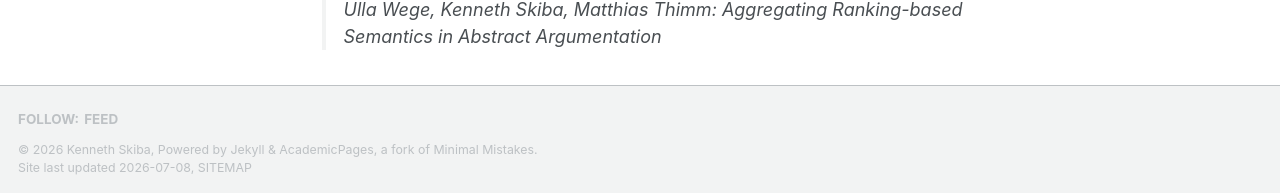
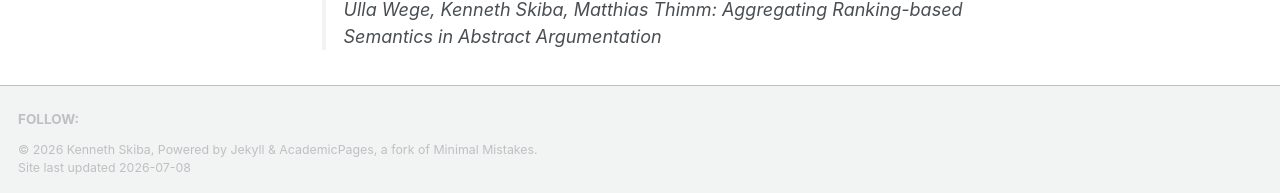
Before and after one commit to kennethskiba/kennethskiba.github.io, a Jekyll site: the page built from _pages/about.md, in a window 1280 px wide and 900 px high, scrolled down 558 px. Shown: the part 704-897 px from the top of the window. Built offline with Jekyll 4.4.1, drawn with Linux system fonts in a browser that asks for light colours; a script that is not in the unit is left out.

Commit message:
Update footer.html

```diff
--- a/_includes/footer.html
+++ b/_includes/footer.html
@@ -13,7 +13,9 @@
       <li><a href="https://bitbucket.org/{{ site.author.bitbucket }}"><i class="fab fa-bitbucket" aria-hidden="true"></i> Bitbucket</a></li>
     {% endif %}
     {% if site.atom_feed.hide != true %}
+    <!--
     <li><a href="{% if site.atom_feed.path %}{{ site.atom_feed.path }}{% else %}{{ base_path }}/feed.xml{% endif %}"><i class="fa fa-fw fa-rss-square" aria-hidden="true"></i> {{ site.data.ui-text[site.locale].feed_label | default: "Feed" }}</a></li>
+    -->
     {% endif %}
   </ul>
 </div>
@@ -21,5 +23,5 @@
 
 <div class="page__footer-copyright">
   &copy; {{ site.time | date: '%Y' }} {{ site.name | default: site.title }}, {{ site.data.ui-text[site.locale].powered_by | default: "Powered by" }} <a href="https://jekyllrb.com" rel="nofollow">Jekyll</a> &amp; <a href="https://github.com/academicpages/academicpages.github.io">AcademicPages</a>, a fork of <a href="https://mademistakes.com/work/minimal-mistakes-jekyll-theme/" rel="nofollow">Minimal Mistakes</a>.<br />
-  Site last updated {{ "now" | date: '%Y-%m-%d' }}, <a href="/sitemap/" style="text-transform: uppercase;">{{ site.data.ui-text[site.locale].site_map | default: "Sitemap" }}</a>
+  Site last updated {{ "now" | date: '%Y-%m-%d' }}
 </div>
```
